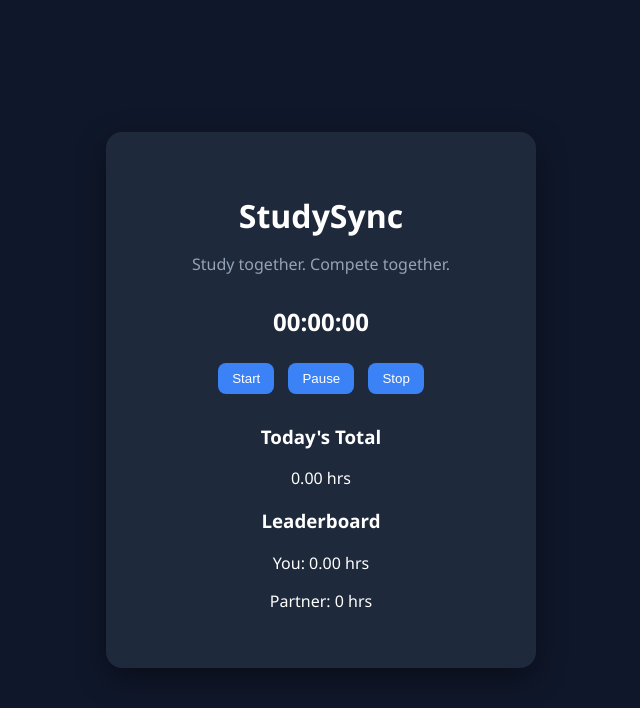
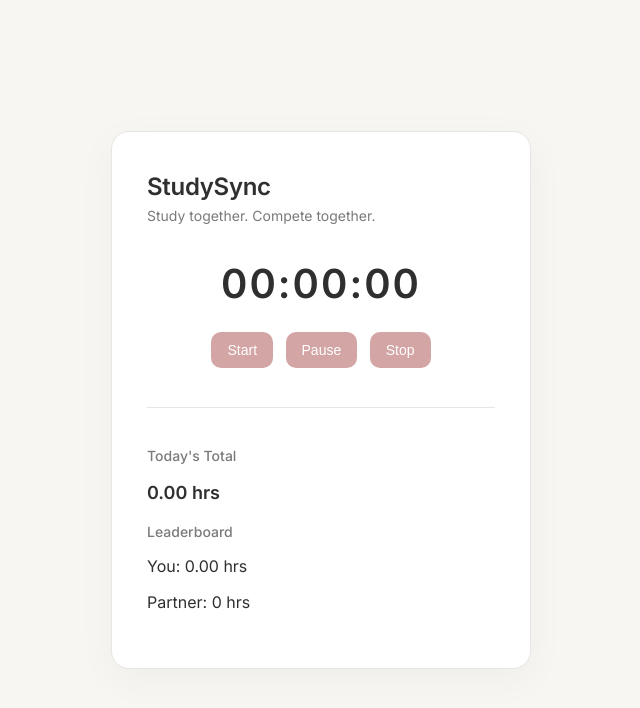
Before and after one commit to venomdj/OSHUDEV, a plain HTML site: page index.html in a window 1280 px wide. Shown: the whole page, without its empty margins (319-959 px from the left). Drawn offline with Linux system fonts and the light colour scheme.

Commit message:
Update style.css

```diff
--- a/style.css
+++ b/style.css
@@ -1,8 +1,24 @@
+@import url('https://fonts.googleapis.com/css2?family=Inter:wght@400;500;600&display=swap');
+
+:root {
+  --bg: #f7f6f3;
+  --card: #ffffff;
+  --text: #2f2f2f;
+  --subtle: #7a7a7a;
+  --accent: #d4a5a5;
+  --accent-hover: #c48f8f;
+  --border: #e8e6e3;
+}
+
+* {
+  box-sizing: border-box;
+}
+
 body {
   margin: 0;
-  font-family: 'Segoe UI', sans-serif;
-  background: #0f172a;
-  color: white;
+  font-family: 'Inter', sans-serif;
+  background: var(--bg);
+  color: var(--text);
   display: flex;
   justify-content: center;
   align-items: center;
@@ -10,37 +26,83 @@ body {
 }
 
 .container {
-  background: #1e293b;
-  padding: 40px;
-  border-radius: 16px;
-  width: 350px;
-  text-align: center;
-  box-shadow: 0 10px 30px rgba(0,0,0,0.4);
+  width: 420px;
+  background: var(--card);
+  border: 1px solid var(--border);
+  border-radius: 18px;
+  padding: 40px 35px;
+  box-shadow: 0 10px 40px rgba(0, 0, 0, 0.04);
+  transition: all 0.3s ease;
 }
 
 h1 {
-  margin-bottom: 5px;
+  margin: 0;
+  font-weight: 600;
+  font-size: 24px;
+  letter-spacing: -0.3px;
 }
 
 .subtitle {
-  color: #94a3b8;
-  margin-bottom: 30px;
+  margin-top: 6px;
+  font-size: 14px;
+  color: var(--subtle);
+  margin-bottom: 35px;
+}
+
+.timer-box {
+  text-align: center;
+  margin-bottom: 35px;
+}
+
+#timer {
+  font-size: 40px;
+  font-weight: 600;
+  letter-spacing: 2px;
+  margin-bottom: 20px;
 }
 
 .timer-box button {
-  margin: 5px;
-  padding: 8px 14px;
+  padding: 10px 16px;
+  margin: 4px;
+  border-radius: 10px;
   border: none;
-  border-radius: 8px;
-  background: #3b82f6;
+  font-weight: 500;
+  font-size: 14px;
+  cursor: pointer;
+  background: var(--accent);
   color: white;
-  cursor: pointer;
+  transition: 0.2s ease;
 }
 
 .timer-box button:hover {
-  background: #2563eb;
+  background: var(--accent-hover);
 }
 
 .stats {
-  margin-top: 25px;
+  border-top: 1px solid var(--border);
+  padding-top: 25px;
 }
+
+.stats h3 {
+  font-size: 14px;
+  font-weight: 500;
+  margin-bottom: 8px;
+  color: var(--subtle);
+}
+
+#todayTotal {
+  font-size: 18px;
+  font-weight: 600;
+  margin-bottom: 20px;
+}
+
+.leaderboard-row {
+  display: flex;
+  justify-content: space-between;
+  margin-bottom: 8px;
+  font-size: 15px;
+}
+
+.highlight {
+  font-weight: 600;
+}
```
